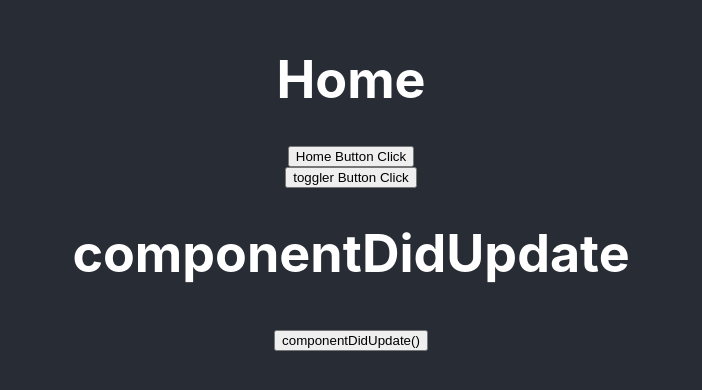
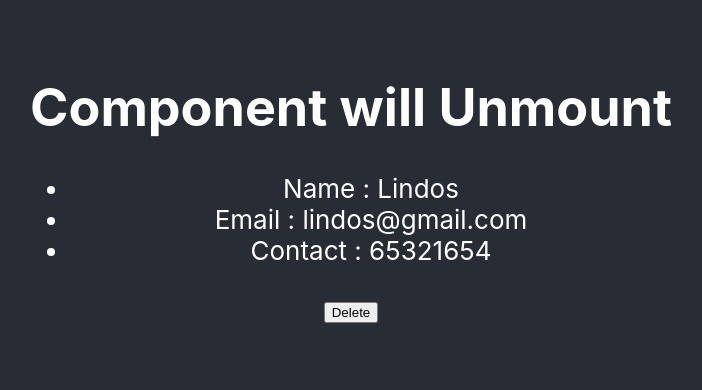
Before and after one commit to Lindos-Mahadi/ReactJS-Concept-Basick, a React (Create React App) app: page / in a window 1280 px wide. Shown: the part 218-608 px from the top of the page, without its empty margins (289-991 px from the left). Built offline with nearby package versions, Linux system fonts and the light colour scheme.

Commit message:
Component will Unmount

```diff
--- a/src/App.js
+++ b/src/App.js
@@ -9,7 +9,6 @@ function App() {
     <div className="App">
       <header className="App-header">
         <Home />
-        <About text={{name: 'peter'}} data="About Data" />
       </header>
     </div>
   );
--- a/src/components/About.js
+++ b/src/components/About.js
@@ -1,33 +1,21 @@
 import React, { Component } from 'react';
 
 class About extends Component {
-
-    // Life Cycle
-    constructor(){
-        super()
-        this.state = {
-            active: null,
-            who: null
-        }
-        console.warn("constructor")
-    }
-    componentDidUpdate()
+    componentWillUnmount()
     {
-        // this.setState({data: "updated"})
-        console.warn("componentDidMount")
-        if(this.state.who==null)
-        {
-            this.setState({who:"Hello Lindos !"})
-        }
+        alert("About has been Deleted!")
     }
     render() {
         return (
             <div>
-                <h1>componentDidUpdate{this.state.who}</h1>
-                <button onClick={()=>{this.setState({active:"Yes"})}}>componentDidUpdate()</button>
+                <ul>
+                    <li>Name : Lindos</li>
+                    <li>Email : lindos@gmail.com</li>
+                    <li>Contact : 65321654</li>
+                </ul>
             </div>
-            )
-        }
+        );
+    }
 }
 
 export default About;
--- a/src/components/Home.jsx
+++ b/src/components/Home.jsx
@@ -1,26 +1,25 @@
-import React, {useState} from 'react'
-import About from './About';
+import React, { Component } from 'react'
+import About from './About'
 
-function Home() {
-
-    // How to create functon in Functional Component
-    function tesFun()
+export default class Home extends Component {
+    constructor()
     {
-        alert("Test Func Call")
+        super()
+        this.state={
+            toogle:true
     }
-
-    //Echma Script function
-    const toggler = () =>{
-       alert("Test Func Call")
     }
-
-    return (
-        <React.Fragment>
-            <h1>Home</h1>
-            <button onClick={tesFun}>Home Button Click</button>
-            <button onClick={toggler}>toggler Button Click</button>
-        </React.Fragment>
-    )
+    render() {
+        return (
+            <div>
+                <h1>Component will Unmount</h1>
+                {
+                    this.state.toogle?
+                    <About />
+                    :null
+                }
+                <button onClick={()=>{this.setState({toogle:!this.state.toogle})}}>Delete</button>
+            </div>
+        )
+    }
 }
-
-export default Home
```
